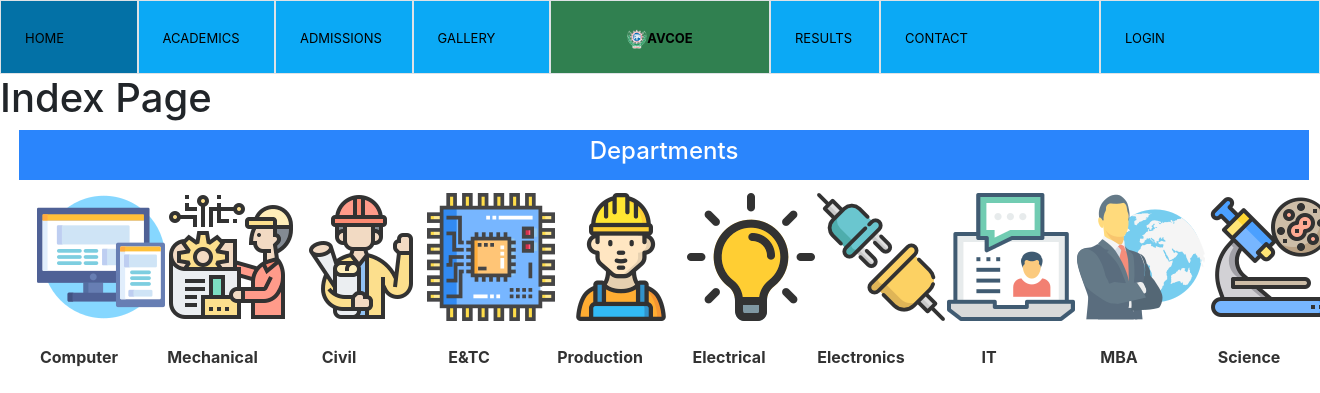
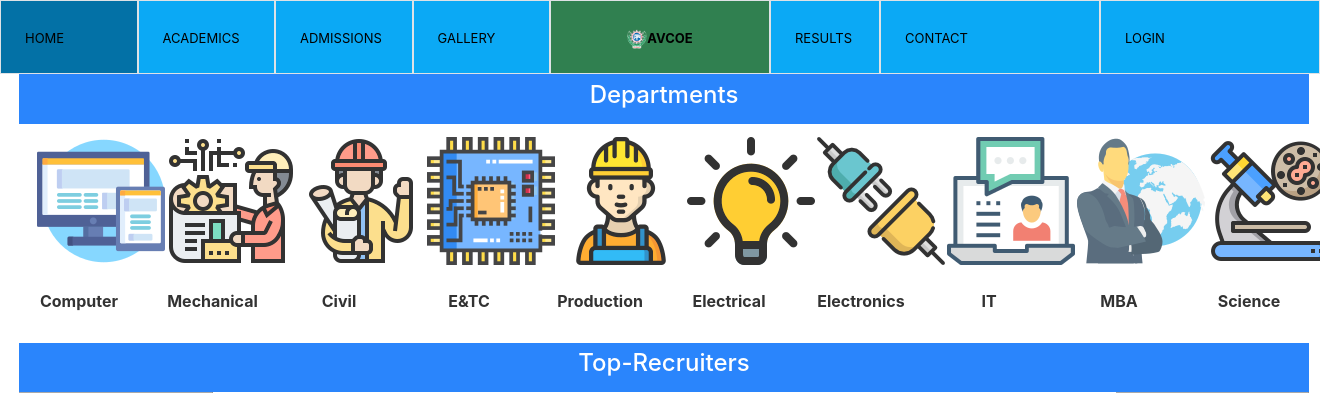
Before and after one commit to PrabhatP2000/Web-Designing, a Django app: page / in a window 1320 px wide; the page is wider, and only the part inside the window is pictured. Shown: the top 393 px of that part. Run offline with Django 3.2, Linux system fonts and the light colour scheme; some libraries are stand-ins or nearby versions.

Commit message:
temp heading removed

```diff
--- a/main/templates/index.html
+++ b/main/templates/index.html
@@ -5,7 +5,4 @@
 
 {% block content %}
 
-
-
-<h1>Index Page</h1>
 {% endblock %}
```
